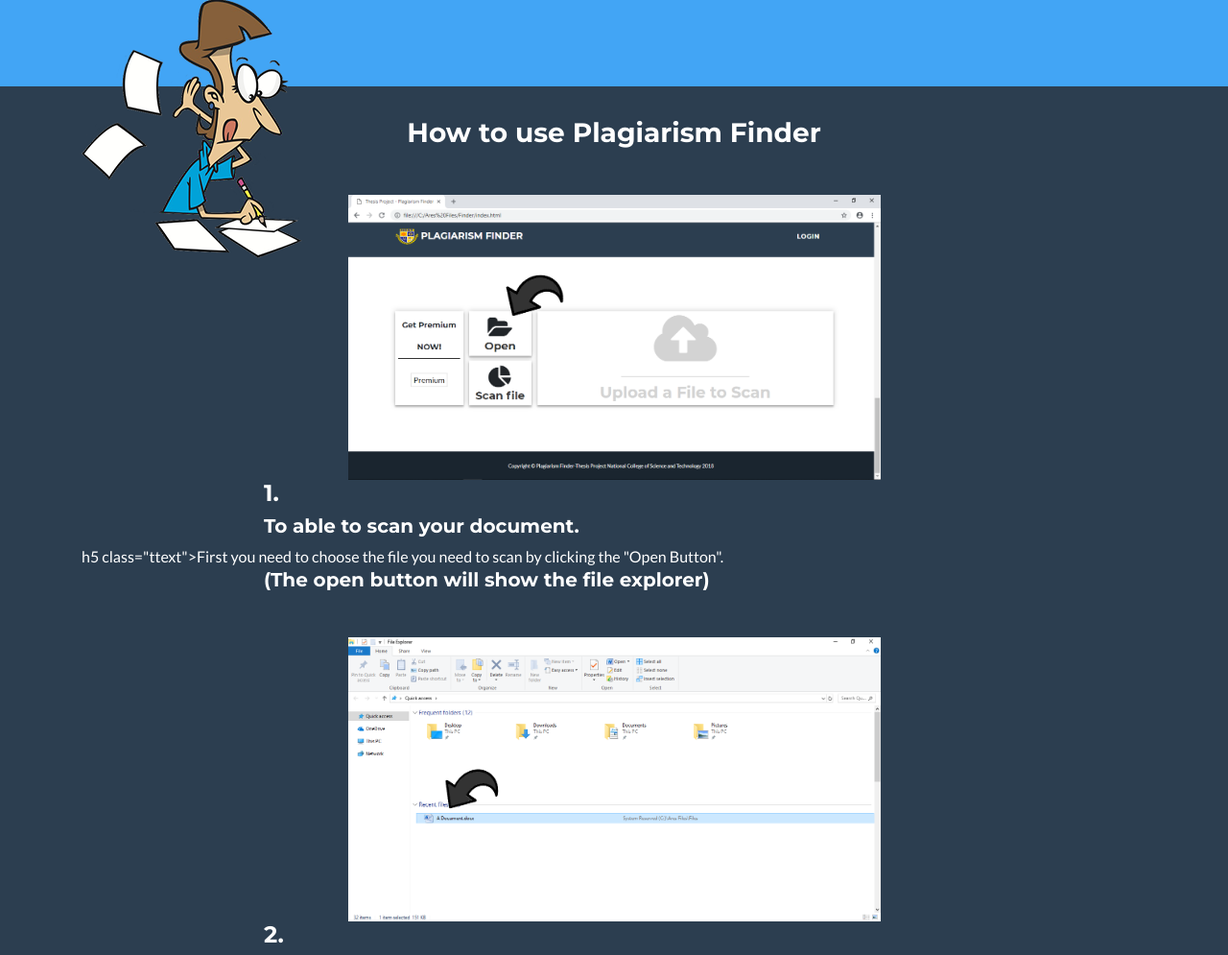
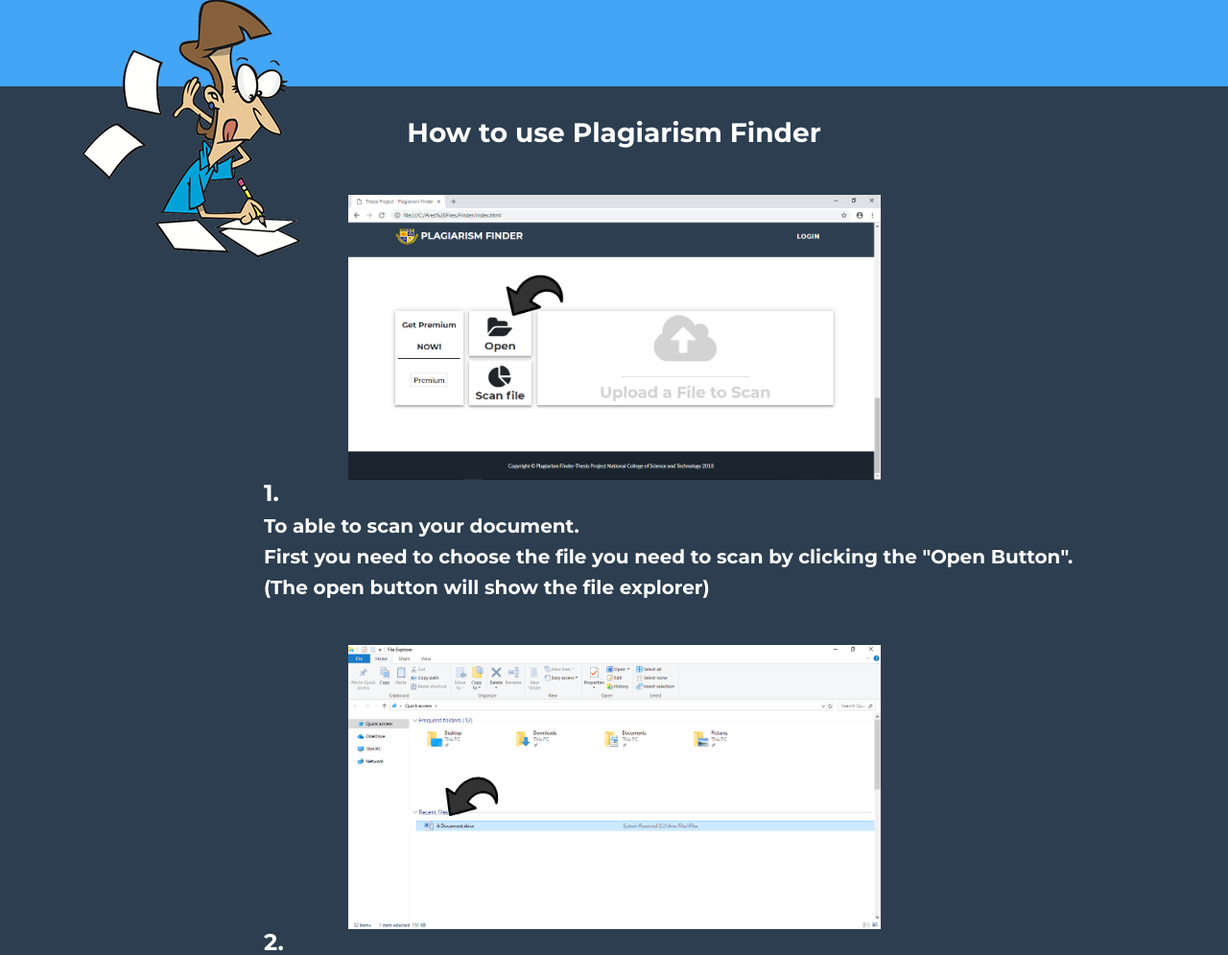
Before and after one commit to kysler/plagerfinder, a Python web app: template templates/index.html in a window 1280 px wide. Shown: the part 568-1563 px from the top of the page at 96% size. Run offline with Jinja, Linux system fonts and the light colour scheme; the template is opened without the code that fills it, so the values that code supplies are empty; some libraries are stand-ins or nearby versions.

Commit message:
Update index.html

```diff
--- a/templates/index.html
+++ b/templates/index.html
@@ -108,7 +108,7 @@
             <div class="col-12">
                 <h4 class="ttext">1.</h4>
             <h5 class="ttext">To able to scan your document.</h5>
-		    h5 class="ttext">First you need to choose the file you need to scan by clicking the "Open Button".</h5>
+		   <h5 class="ttext">First you need to choose the file you need to scan by clicking the "Open Button".</h5>
                 <h5 class="ttext mb-5">(The open button will show the file explorer)</h5>
             </div>
             <div class="col-12">
```
